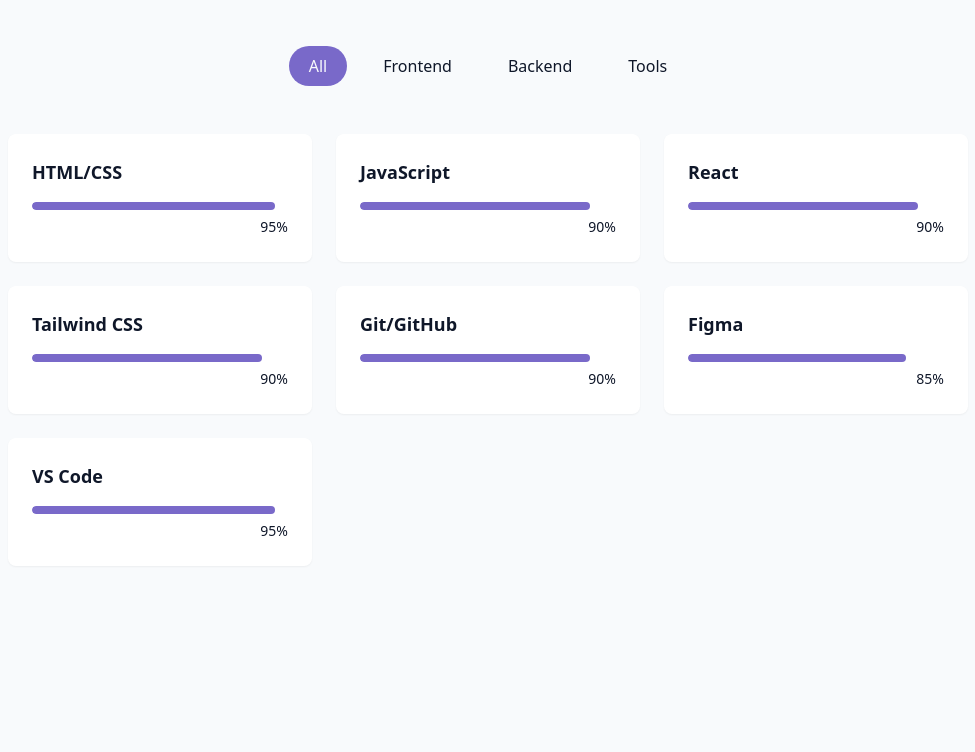
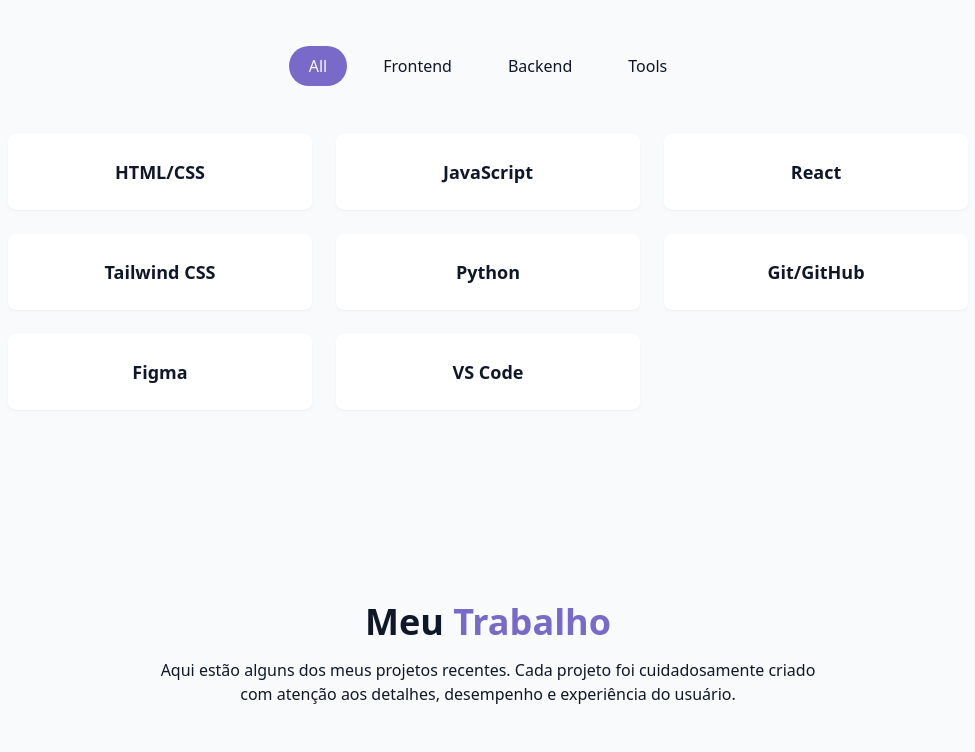
Before and after one commit to ronizera/Portfolio, a React (Vite) app: page / in a window 1280 px wide. Shown: the part 1720-2472 px from the top of the page, without its empty margins (152-1127 px from the left). Built offline with nearby package versions, Linux system fonts and the light colour scheme.

Commit message:
FIX BUGS

```diff
--- a/src/components/SkillsSection.jsx
+++ b/src/components/SkillsSection.jsx
@@ -3,19 +3,17 @@
 
 const skills = [
   // Frontend
-  { name: "HTML/CSS", level: 95, category: "frontend" },
-  { name: "JavaScript", level: 90, category: "frontend" },
-  { name: "React", level: 90, category: "frontend" },
-  { name: "Tailwind CSS", level: 90, category: "frontend" },
-
+  { name: "HTML/CSS", category: "frontend" },
+  { name: "JavaScript", category: "frontend" },
+  { name: "React", category: "frontend" },
+  { name: "Tailwind CSS", category: "frontend" },
 
   // Backend
-
-
+  {name: "Python", category: "backend"},
   // Tools
-  { name: "Git/GitHub", level: 90, category: "tools" },
-  { name: "Figma", level: 85, category: "tools" },
-  { name: "VS Code", level: 95, category: "tools" },
+  { name: "Git/GitHub", category: "tools" },
+  { name: "Figma", category: "tools" },
+  { name: "VS Code", category: "tools" },
 ];
 
 const categories = ["all", "frontend", "backend", "tools"];
@@ -26,11 +24,12 @@
   const filteredSkills = skills.filter(
     (skill) => activeCategory === "all" || skill.category === activeCategory
   );
+
   return (
     <section id="skills" className="py-24 px-4 relative bg-secondary/30">
       <div className="container mx-auto max-w-5xl">
         <h2 className="text-3xl md:text-4xl font-bold mb-12 text-center">
-          Mnhas <span className="text-primary"> Habilidades</span>
+          Minhas <span className="text-primary">Habilidades</span>
         </h2>
 
         <div className="flex flex-wrap justify-center gap-4 mb-12">
@@ -42,7 +41,7 @@
                 "px-5 py-2 rounded-full transition-colors duration-300 capitalize",
                 activeCategory === category
                   ? "bg-primary text-primary-foreground"
-                  : "bg-secondary/70 text-forefround hover:bd-secondary"
+                  : "bg-secondary/70 text-foreground hover:bg-secondary"
               )}
             >
               {category}
@@ -54,23 +53,9 @@
           {filteredSkills.map((skill, key) => (
             <div
               key={key}
-              className="bg-card p-6 rounded-lg shadow-xs card-hover"
+              className="bg-card p-6 rounded-lg shadow-xs card-hover flex items-center justify-center"
             >
-              <div className="text-left mb-4">
-                <h3 className="font-semibold text-lg"> {skill.name}</h3>
-              </div>
-              <div className="w-full bg-secondary/50 h-2 rounded-full overflow-hidden">
-                <div
-                  className="bg-primary h-2 rounded-full origin-left animate-[grow_1.5s_ease-out]"
-                  style={{ width: skill.level + "%" }}
-                />
-              </div>
-
-              <div className="text-right mt-1">
-                <span className="text-sm text-muted-foreground">
-                  {skill.level}%
-                </span>
-              </div>
+              <h3 className="font-semibold text-lg">{skill.name}</h3>
             </div>
           ))}
         </div>
```
